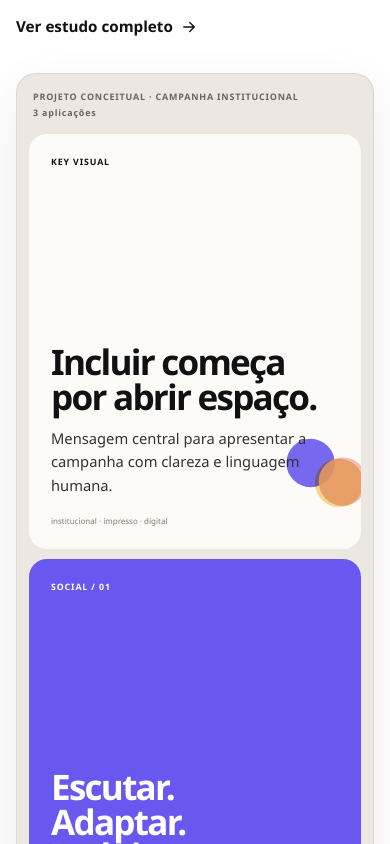
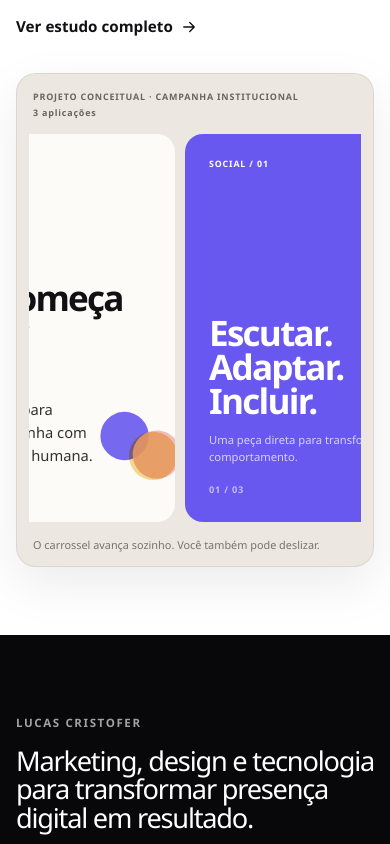
Before and after one commit to LC-cristofer/portfolio-lucas, a Next.js app: page /projetos in a window 390 px wide. Shown: the part 2360-3204 px from the top of the page. Built offline with nearby package versions, Linux system fonts and the light colour scheme; no server answers.

Commit message:
fix: autoplay every mobile marketing carousel

```diff
--- a/src/app/mobile-global.css
+++ b/src/app/mobile-global.css
@@ -169,6 +169,70 @@
     height: calc(100dvh - 64px);
     min-height: calc(100vh - 64px);
   }
+
+  /* Every mobile marketing carousel uses the same horizontal behavior.
+     AutoCarousel advances these tracks, while touch scrolling remains enabled. */
+  .marketing-hero-system,
+  .marketing-study__track {
+    display: flex !important;
+    grid-template-columns: none !important;
+    overflow-x: auto !important;
+    overflow-y: hidden;
+    scroll-snap-type: x mandatory !important;
+    scroll-behavior: smooth;
+    scrollbar-width: none;
+    -webkit-overflow-scrolling: touch;
+    overscroll-behavior-x: contain;
+  }
+
+  .marketing-hero-system::-webkit-scrollbar,
+  .marketing-study__track::-webkit-scrollbar {
+    display: none;
+  }
+
+  .marketing-hero-system {
+    gap: 12px;
+    padding: 0 16px 8px 0 !important;
+  }
+
+  .marketing-hero-system article {
+    flex: 0 0 min(84vw, 330px) !important;
+    width: auto !important;
+    min-height: 270px !important;
+    display: flex !important;
+    flex-direction: column;
+    align-items: flex-start;
+    padding: 24px !important;
+    border-radius: 22px;
+    scroll-snap-align: start;
+    scroll-snap-stop: always;
+  }
+
+  .marketing-hero-system article strong {
+    margin-top: auto;
+  }
+
+  .marketing-study__track {
+    gap: 10px;
+    padding: 0 4px 5px 0 !important;
+  }
+
+  .marketing-study .study-slide {
+    flex: 0 0 min(82vw, 310px) !important;
+    width: auto !important;
+    max-width: none !important;
+    aspect-ratio: 4 / 5 !important;
+    padding: 24px !important;
+    scroll-snap-align: start;
+    scroll-snap-stop: always;
+  }
+
+  .marketing-study__hint {
+    display: block !important;
+    margin: 10px 4px 0;
+    color: #77726c;
+    font-size: .68rem;
+  }
 }
 
 @media (max-width: 680px) {
```
